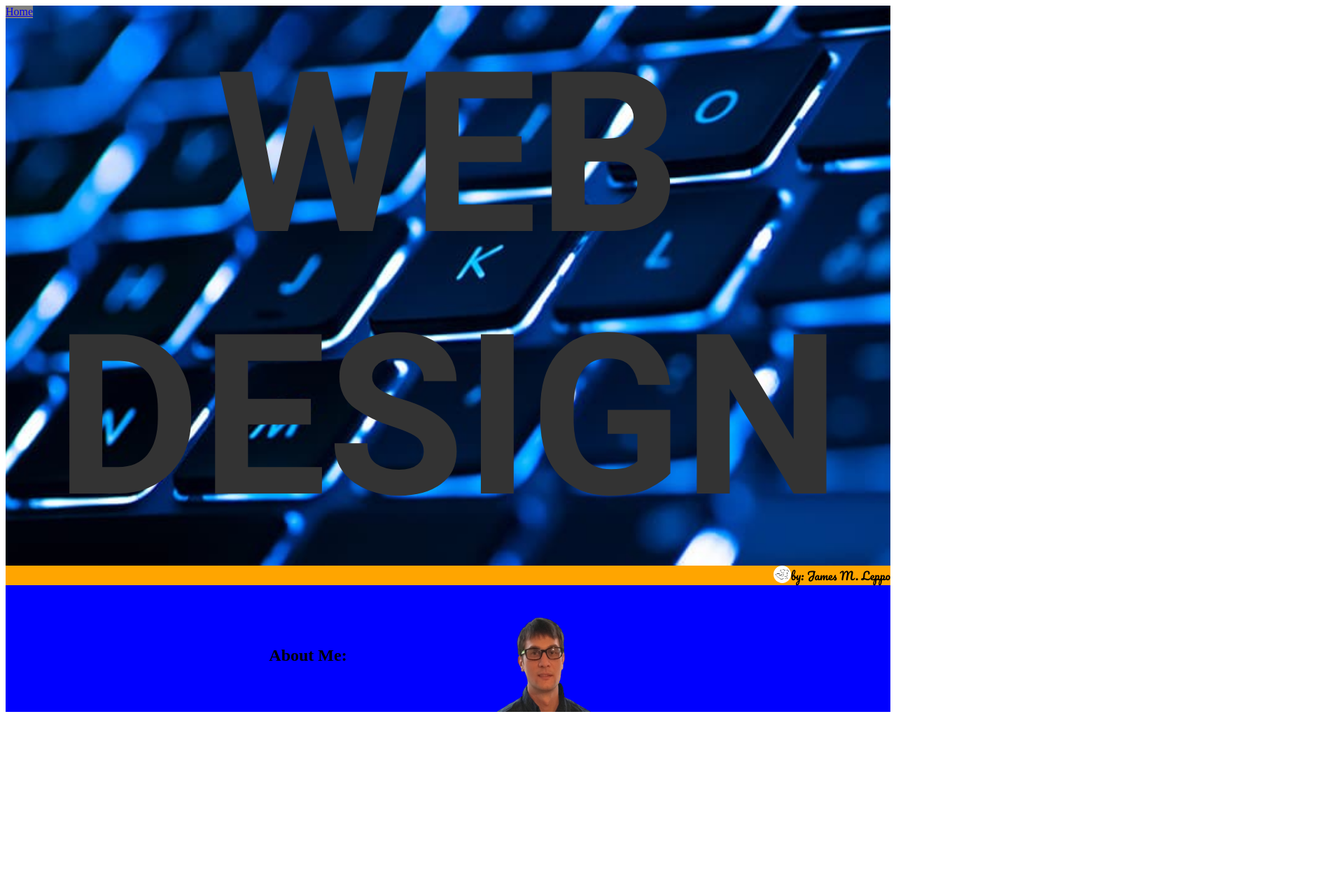
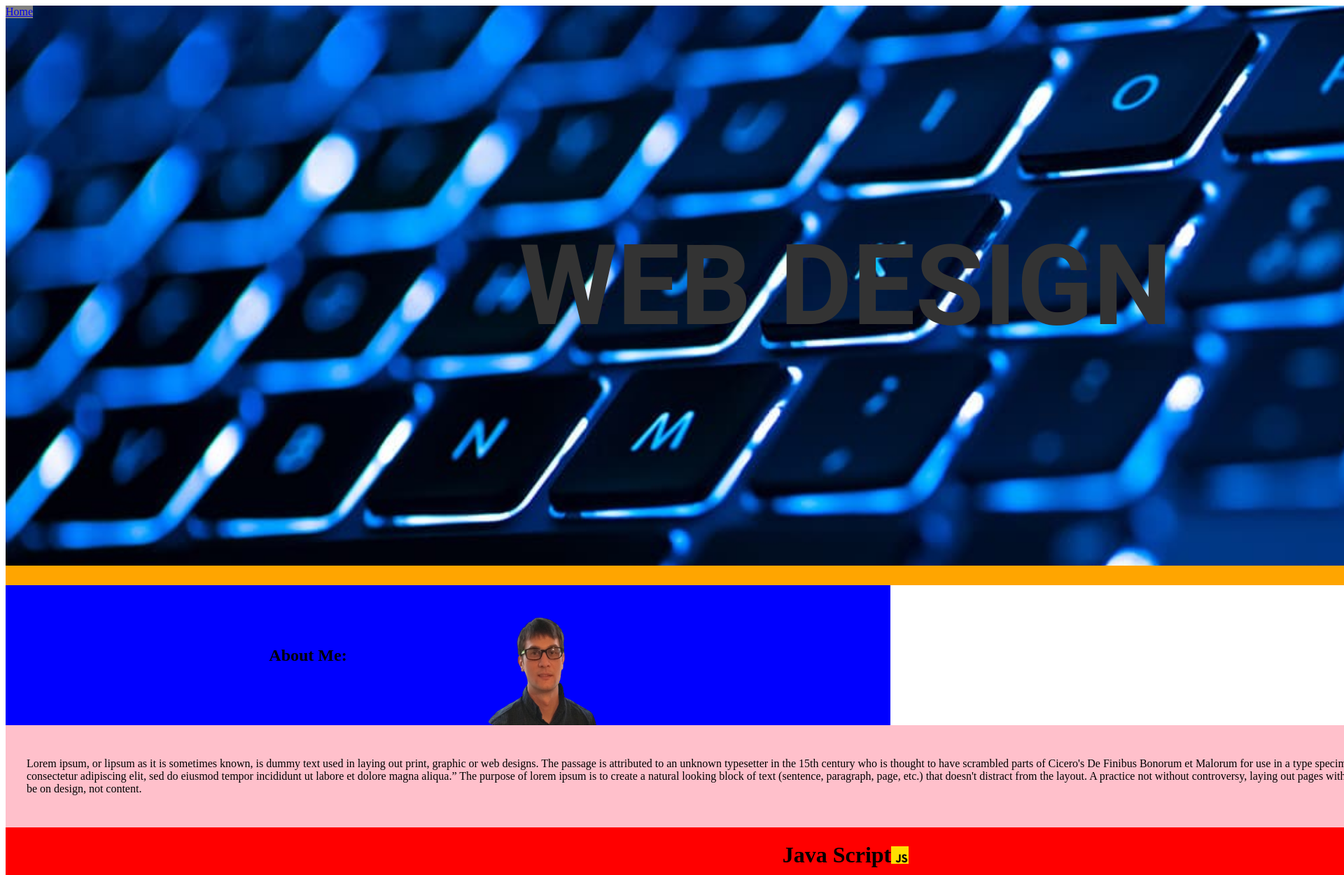
Before and after one commit to johnson999666/mysite, a plain HTML site: page index.html in a window 1280 px wide. Shown: the top 1250 px of the page at 70% size, 1920 px wide, since content can reach past the window. Drawn offline with Linux system fonts and the light colour scheme.

Commit message:
Update style.css

```diff
--- a/style.css
+++ b/style.css
@@ -23,12 +23,12 @@
         background-position: center;
         height: 100vh;
         background-color: red;
-        width: 100%;
+        width: 300vh;
       }
 #title {
     font-family: 'Roboto', sans-serif; /* use a sans-serif font */
     font-weight: bold; /* make the font weight bold */
-    font-size: 40vh; /* adjust the font size to your liking */
+    font-size: 20vh; /* adjust the font size to your liking */
     text-align: center; /* center the text within the div */
     color: #333; /* set a color for your title */
 }
@@ -42,7 +42,7 @@
     align-items: right;
     font-family: 'Pacifico', cursive;
     background-color: orange;
-    width: 100%;
+    width: 300vh;
 
 }
 
@@ -66,7 +66,7 @@
     display: flex;
     justify-content: center;
     align-items: center;
-    width: 100vh;
+    width: 300vh;
     background-color: blue;
 
     width: 100%;
@@ -89,7 +89,7 @@
     display: flex;
     flex-wrap: wrap;
     background-color: pink;
-    width: 100%;
+    width: 300vh;
 
 
 
@@ -112,7 +112,7 @@
     justify-content: center;
     align-items: center;
     background-color: red;
-    width: 100%;
+    width: 300vh;
 
 }
 #python {
@@ -131,7 +131,7 @@
     justify-content: center;
     align-items: center;
     background-color: olive;
-    width: 100%;
+    width: 300vh;
 }
 .g {
     background-color: magenta;
```
